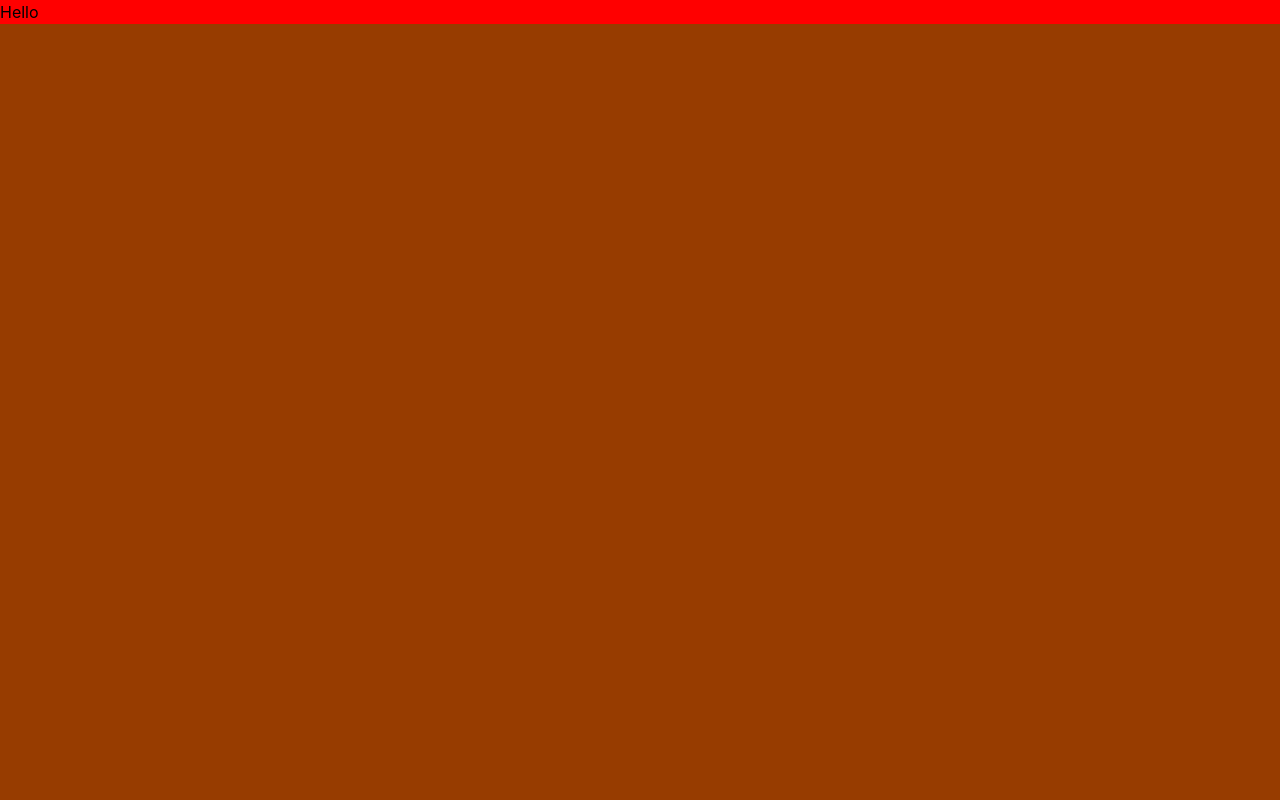
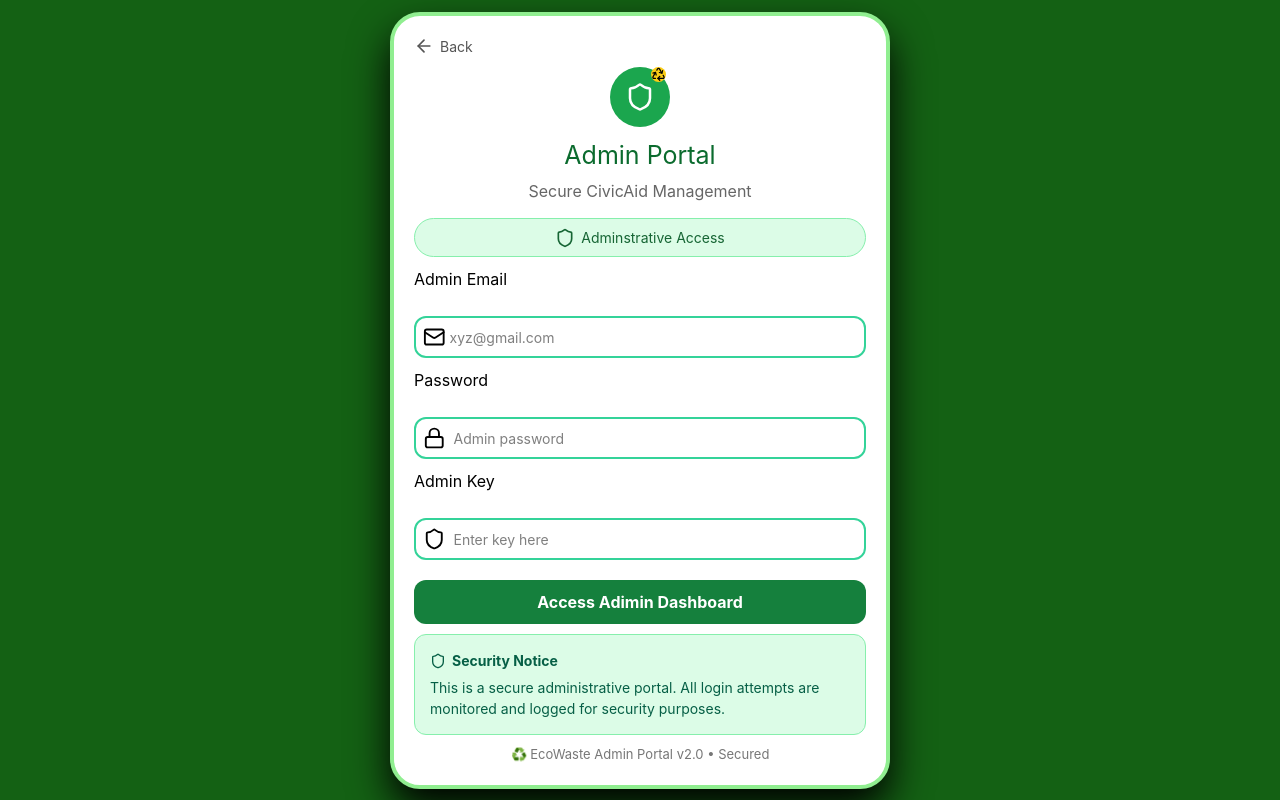
Before and after one commit to Opinder-singh19/CiviAid-Waste-Management-system-, a React (Vite) app: page /admin in a window 1280 px wide. Built offline with nearby package versions, Linux system fonts and the light colour scheme.

Commit message:
admin  ui completed

```diff
--- a/src/Components/Pages/Admin.css
+++ b/src/Components/Pages/Admin.css
@@ -1,3 +1,146 @@
-.admin-bg{
-  background-color: red;
+*{
+  margin:0;
+  padding:0;
+  box-sizing: border-box;
 }
+.Container{
+  background-color: rgb(20, 97, 20);
+  display: flex;
+  height: 100vh;
+  justify-content: center;
+  align-items: center;
+}
+.card{
+  background-color: #ffffff;
+  border-radius: 30px;
+  padding: 20px;
+  width: 500px;
+
+  box-shadow: 0 20px 40px rgb(0, 0, 0.2);
+  border: 4px solid lightgreen;
+}
+.Back-to-user{
+  display: flex;
+align-items: center;
+gap: 6px;
+color: #555;
+font-size: 14px;
+margin-bottom: 10px;
+cursor: pointer;
+}
+.Back-to-user:hover{
+  color: blue;
+}
+.icon-section{
+  position: relative;
+  display: flex;
+  justify-content: center;
+  margin-bottom: 10px;
+}
+.Main-icon{
+  width: 60px;
+  height: 60px;
+  background-color: #1ba64e;
+  border-radius: 50%;
+  display: flex;
+  justify-content: center;
+  align-items: center;
+
+}
+.min-icon {
+  position: absolute;
+  right: 200px;
+  top: 0;
+  background: #facc15;
+  width: 15px;
+  height: 15px;
+  border-radius: 50%;
+  display: flex;
+  justify-content: center;
+  align-items: center;
+  font-size: 12px;
+}
+h1 {
+  text-align: center;
+  color: #0b6b2e;
+  margin-bottom: 5px;
+  font-size: 25px;
+}
+.min-heading{
+  text-align: center;
+  color: #666;
+  margin-bottom: 15px;
+}
+.secure {
+  display: flex;
+  justify-content: center;
+  align-items: center;
+  gap: 6px;
+  border: 1px solid #86efac;
+  background: #dcfce7;
+  color: #166534;
+  padding: 8px;
+  border-radius: 20px;
+  font-size: 14px;
+  margin-bottom: 10px;
+}
+
+
+label {
+  display: block;
+  font-weight: 400;
+}
+.input-box {
+  display: flex;
+  align-items: center;
+  gap: 4px;
+  border: 2px solid #34d399;
+  border-radius: 12px;
+  padding: 7px;
+}
+.input-box input {
+  border: none;
+  outline: none;
+  width: 100%;
+  font-size: 14px;
+}
+.btn {
+  width: 100%;
+  padding: 10px;
+  background: #15803d;
+  color: white;
+  border: none;
+  border-radius: 12px;
+  font-weight: bold;
+  cursor: pointer;
+  margin-top: 10px;
+  transition: 0.3s;
+}
+.btn:hover {
+  background: #166534;
+}
+
+.notice {
+  background: #dcfce7;
+  border: 1px solid #86efac;
+  padding: 15px;
+  border-radius: 12px;
+  margin-top: 10px;
+  font-size: 14px;
+  color: #065f46;
+}
+
+.notice-title {
+  display: flex;
+  align-items: center;
+  gap: 6px;
+  font-weight: bold;
+  margin-bottom: 6px;
+}
+
+.footer {
+  text-align: center;
+  font-size: 13px;
+  color: #777;
+  margin-top: 10px;
+}
--- a/src/Components/Pages/Admin.jsx
+++ b/src/Components/Pages/Admin.jsx
@@ -1,9 +1,74 @@
-import { Mail, Lock, Shield, ArrowLeft } from "lucide-react";
+import { Mail, Lock, Shield, ArrowLeft,RecycleIcon } from "lucide-react";
+import { Link } from "react-router-dom";
 import "./Admin.css"
 export default function Admin() {
   return (
-   <div className="bg-amber-800 min-h-screen">
-    <h1 class="admin-bg"> Hello</h1>
-   </div>
+   <div className="Container">
+    <div className="card">
+      <Link to="/" className="Back-to-user">
+        <ArrowLeft size={20}/>
+        <span> Back  </span>
+      </Link>
+
+    <div className="icon-section">
+      <div className="Main-icon">
+        <Shield size={30} color="white"/>
+      </div>
+      <div className="min-icon">
+        <RecycleIcon size={20}/>
+
+      </div>
+
+    </div>
+    <h1>Admin Portal</h1>
+    <p className="min-heading"> Secure CivicAid Management</p>
+    <div className="secure">
+      <Shield size={20}/>
+      <span> Adminstrative Access</span>
+
+    </div>
+    <div className="input-group">
+      <label >Admin Email</label>
+      <div className="input-box">
+        <Mail Size={18}/>
+        <input type="Email"  placeholder="xyz@gmail.com"/>
+         </div>
+    </div>
+    <div className="input-group">
+      <label >Password</label>
+      <div className="input-box">
+        <Lock Size={18}/>
+        <input type="password"  placeholder=" Admin password"/>
+         </div>
+    </div>
+
+    <div className="input-group">
+      <label >Admin Key</label>
+      <div className="input-box">
+        <Shield Size={18}/>
+        <input type="text"  placeholder=" Enter key here"/>
+         </div>
+
+    </div>
+    <button className="btn"> Access Adimin Dashboard </button>
+    <div className="notice">
+          <div className="notice-title">
+            <Shield size={16} />
+            Security Notice
+          </div>
+          <p>
+            This is a secure administrative portal. All login attempts are
+            monitored and logged for security purposes.
+          </p>
+        </div>
+
+        <p className="footer">♻ EcoWaste Admin Portal v2.0 • Secured</p>
+
+
+
+
+  </div>
+</div>
+
   );
 }
--- a/src/Components/Pages/CivicA.css
+++ b/src/Components/Pages/CivicA.css
@@ -3,15 +3,15 @@
   padding:0;
   box-sizing: border-box;
 }
-html,body{
+body{
   margin:0;
   padding:0;
-  height: 100vh;
+  height: 100%;
    background-color: #ecfdf5;
 
 }
 .container {
-  height: 100vh;
+  min-height: 100vh;
   width: 100%;
   /* background-color: #ecfdf5; */
   display: flex;
```
